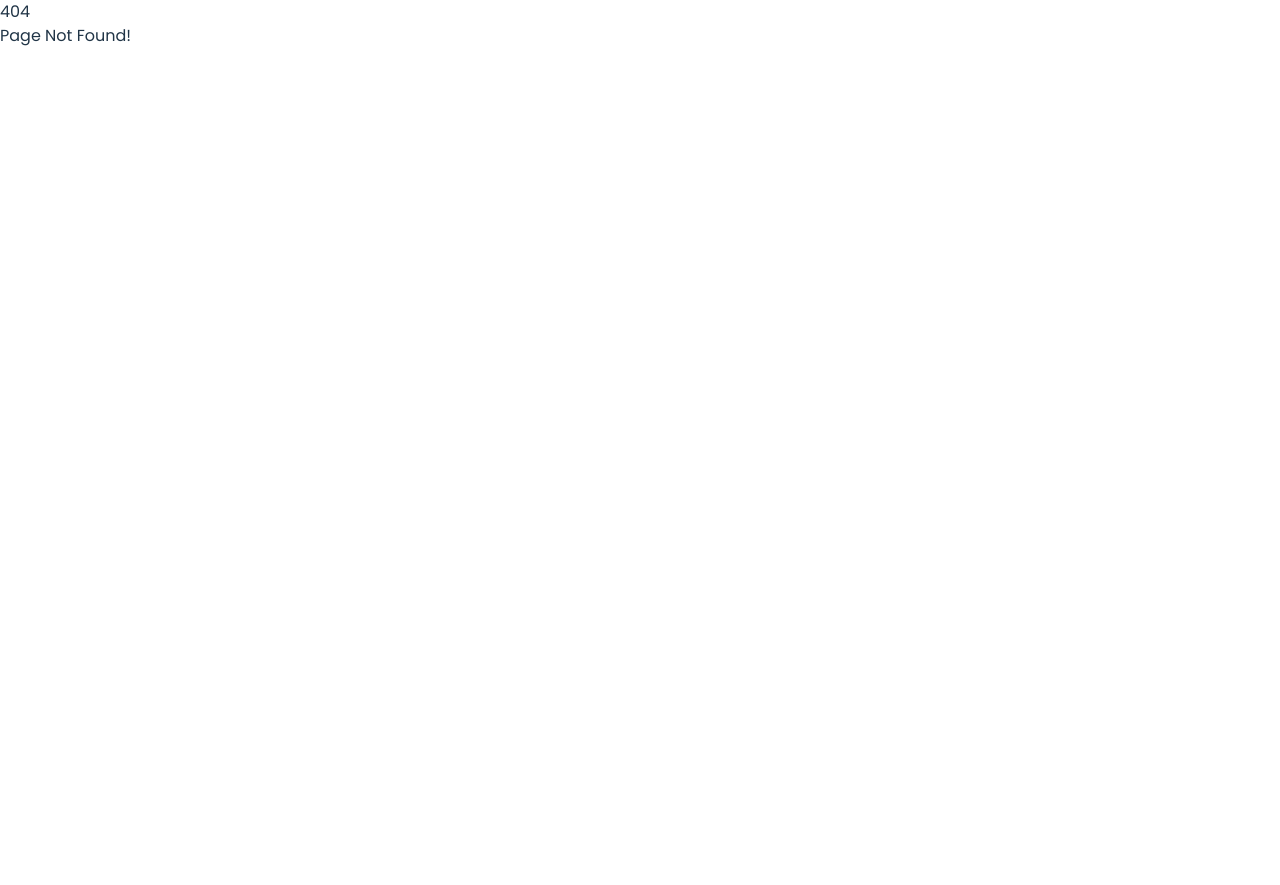
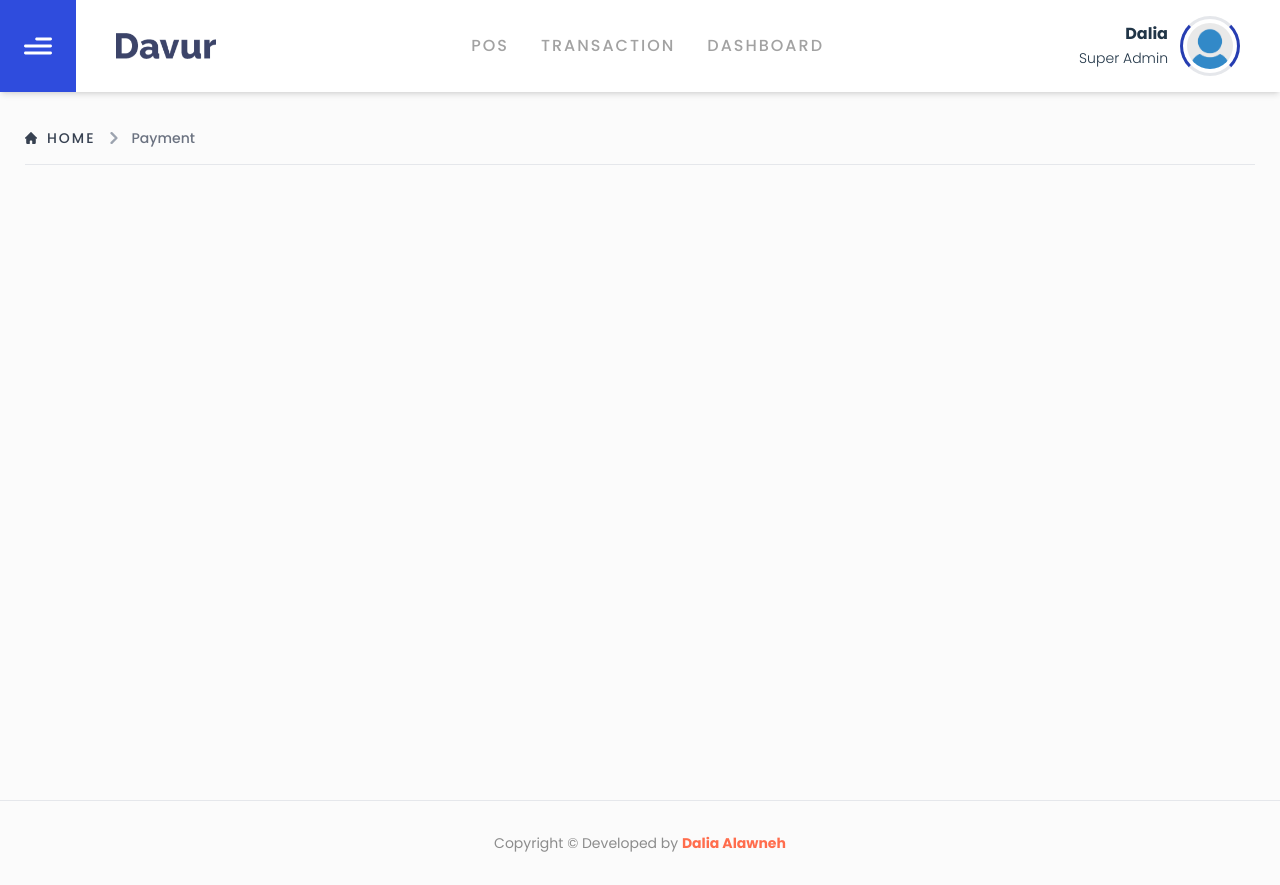
Before and after one commit to Dalia-Alawneh/restaurant-app, a React (Vite) app: page /payment in a window 1280 px wide. Before the commit this address had no page. Before the commit the page ends 800 px from the top, so only its background shows below. Built offline with nearby package versions, Linux system fonts and the light colour scheme.

Commit message:
Post order to DB

```diff
--- a/package.json
+++ b/package.json
@@ -18,6 +18,7 @@
     "lucide-react": "^0.294.0",
     "react": "^18.2.0",
     "react-dom": "^18.2.0",
+    "react-hot-toast": "^2.4.1",
     "react-redux": "^8.1.3",
     "react-router-dom": "^6.20.1",
     "swiper": "^11.0.5"
--- a/src/App.tsx
+++ b/src/App.tsx
@@ -2,11 +2,16 @@
 import { RouterProvider } from 'react-router-dom'
 import router from './routes'
 import { QueryClient, QueryClientProvider } from '@tanstack/react-query'
+import { Toaster } from 'react-hot-toast'
 function App() {
   const queryClient = new QueryClient()
   return (
     <QueryClientProvider client={queryClient}>
       <RouterProvider router={router} />
+      <Toaster
+        position="bottom-right"
+        reverseOrder={false}
+      />
     </QueryClientProvider>
   )
 }
--- a/src/components/OrderView.tsx
+++ b/src/components/OrderView.tsx
@@ -1,18 +1,20 @@
 import { Link } from "react-router-dom"
 import { useAppDispatch, useAppSelector } from "../app/store"
 import { pos } from "../assets"
-import { calculateTotalPrice, cancelOrder, decrementQuantity, incrementQuantity } from "../features/tempOrder/TempOrder"
+import { calculateTotalPrice, decrementQuantity, incrementQuantity, resetOrder } from "../features/tempOrder/TempOrder"
 import MyModal from "./ui/MyModal"
-import { useState, ChangeEvent } from 'react'
+import { useState, ChangeEvent, FormEvent } from 'react'
 import { Dialog } from "@headlessui/react"
 import Input from "./ui/Input"
 import SelectInput from "./ui/SelectInput"
 import { ICustomer } from "../interfaces"
+import { postData } from "../utils/helpers"
+import toast from "react-hot-toast"
+
 const OrderView = ({ setSelectedProducts }:
     { setSelectedProducts: (value: Record<string, boolean>) => void; }) => {
     const tempOrders = useAppSelector(state => state.tempOrders.order.products)
     const totalPrice = useAppSelector(state => state.tempOrders.totalPrice)
-
     const [customerInfo, setCustomerInfo] = useState<ICustomer>({
         name: '',
         phone: '',
@@ -43,7 +45,7 @@ const OrderView = ({ setSelectedProducts }:
         dispatch(calculateTotalPrice());
     };
     const handleCancelOrder = () => {
-        dispatch(cancelOrder())
+        dispatch(resetOrder())
         setSelectedProducts(false)
     }
 
@@ -55,9 +57,28 @@ const OrderView = ({ setSelectedProducts }:
             [name]: value,
         })
     }
-    const submitOrderHandler = (e) => {
+    const submitOrderHandler = async (e:FormEvent<HTMLFormElement>) => {
         e.preventDefault()
-        console.log(tempOrders);
+        const productsIds = tempOrders.map((order) => order.id);
+        const formattedDate = new Date().toISOString();
+        const reqData = {
+            data: {
+                ...customerInfo,
+                date: formattedDate,
+                products: productsIds,
+                totalPrice:totalPrice,
+            },
+        };
+        try {
+            const res = await postData('/orders', reqData)
+            console.log(res);
+            closeModal()
+            dispatch(resetOrder())
+            setSelectedProducts(false)
+            toast.success('Successfully Order Added!')
+        } catch (e) {
+            console.log(e);
+        }
 
     }
     return (
@@ -136,13 +157,18 @@ const OrderView = ({ setSelectedProducts }:
                             <Input type='text' placeholder='Phone' value={customerInfo.phone} name="phone" onChange={handleInfoChange} />
                         </div>
                         <SelectInput />
-                        <div className="mt-4 text-center">
+                        <div className="mt-4 text-center flex gap-3 justify-center">
+                            <Link to='payment'
+                                type="button"
+                                className="inline-flex justify-center rounded-md border border-transparent bg-[--primary-light] px-4 py-2 text-sm font-medium text-white hover:bg-[--primary-light] focus:outline-none focus-visible:ring-2 focus-visible:ring-blue-500 focus-visible:ring-offset-2"
+                            >
+                                To Pay
+                            </Link>
                             <button
                                 type="submit"
-                                className="inline-flex justify-center rounded-md border border-transparent bg-[--primary-light] px-4 py-2 text-sm font-medium text-white hover:bg-[--primary-light] focus:outline-none focus-visible:ring-2 focus-visible:ring-blue-500 focus-visible:ring-offset-2"
-                                onClick={closeModal}
+                                className="inline-flex justify-center rounded-md border border-transparent bg-[--sec-light] px-4 py-2 text-sm font-medium hover:text-white hover:bg-[--sec-color] focus:outline-none"
                             >
-                                Submit Order
+                                To Delivery
                             </button>
                         </div>
                     </form>
--- /dev/null
+++ b/src/components/ui/BreadCrumb.tsx
@@ -0,0 +1,32 @@
+import { Link } from "react-router-dom"
+
+interface IProps {
+    page:string;
+}
+const BreadCrumb = ({ page }: IProps) => {
+    return (
+            <nav className="flex" aria-label="Breadcrumb">
+                <ol className="inline-flex items-center space-x-1 md:space-x-2 rtl:space-x-reverse">
+                    <li className="inline-flex items-center">
+                        <Link to="/" className="inline-flex items-center text-sm font-medium text-gray-700  dark:text-gray-400 dark:hover:text-white">
+                            <svg className="w-3 h-3 me-2.5" aria-hidden="true" xmlns="http://www.w3.org/2000/svg" fill="currentColor" viewBox="0 0 20 20">
+                                <path d="m19.707 9.293-2-2-7-7a1 1 0 0 0-1.414 0l-7 7-2 2a1 1 0 0 0 1.414 1.414L2 10.414V18a2 2 0 0 0 2 2h3a1 1 0 0 0 1-1v-4a1 1 0 0 1 1-1h2a1 1 0 0 1 1 1v4a1 1 0 0 0 1 1h3a2 2 0 0 0 2-2v-7.586l.293.293a1 1 0 0 0 1.414-1.414Z" />
+                            </svg>
+                            Home
+                        </Link>
+                    </li>
+
+                    <li aria-current="page">
+                        <div className="flex items-center">
+                            <svg className="rtl:rotate-180 w-3 h-3 text-gray-400 mx-1" aria-hidden="true" xmlns="http://www.w3.org/2000/svg" fill="none" viewBox="0 0 6 10">
+                                <path stroke="currentColor" strokeLinecap="round" strokeLinejoin="round" strokeWidth={2} d="m1 9 4-4-4-4" />
+                            </svg>
+                            <span className="ms-1 text-sm font-medium text-gray-500 md:ms-2 dark:text-gray-400">{page}</span>
+                        </div>
+                    </li>
+                </ol>
+            </nav>
+    )
+}
+
+export default BreadCrumb
--- a/src/features/tempOrder/TempOrder.tsx
+++ b/src/features/tempOrder/TempOrder.tsx
@@ -74,10 +74,12 @@ export const tempOrdersSlice = createSlice({
 
             state.totalPrice = totalPrice;
         },
-        cancelOrder : (state)=>{
+        resetOrder : (state)=>{
             state.order.products = []
             state.totalPrice = 0
         }
+
+
 
 
     },
@@ -85,6 +87,6 @@ export const tempOrdersSlice = createSlice({
 
 export const { addToTempOrders, incrementQuantity,
     decrementQuantity, removeFromTempOrders,
-    calculateTotalPrice, cancelOrder } = tempOrdersSlice.actions
+    calculateTotalPrice, resetOrder } = tempOrdersSlice.actions
 
 export default tempOrdersSlice.reducer
--- a/src/interfaces/index.ts
+++ b/src/interfaces/index.ts
@@ -25,6 +25,7 @@ export interface IProduct {
         stars: number;
         duration: string;
     };
+    qty?:number;
 }
 
 export interface ICategory {
--- /dev/null
+++ b/src/pages/pos/Payment.tsx
@@ -0,0 +1,13 @@
+import withWrapper from "../../components/hoc/withWrapper"
+import BreadCrumb from "../../components/ui/BreadCrumb"
+
+const Payment = withWrapper(() => {
+    return (
+        <div className="mt-24 border-b pb-4">
+            <BreadCrumb page="Payment" />
+
+        </div>
+    )
+}
+)
+export default Payment
--- a/src/pages/pos/Pos.tsx
+++ b/src/pages/pos/Pos.tsx
@@ -10,6 +10,7 @@ import { getData } from "../../utils/helpers"
 import { IProduct } from "../../interfaces"
 import Paginator from "../../components/ui/Paginator"
 import withWrapper from "../../components/hoc/withWrapper"
+import toast from "react-hot-toast/headless"
 
 const Pos = withWrapper(() => {
     const isToggle = useAppSelector(state => state.toggleSideBar.value)
@@ -26,6 +27,7 @@ const Pos = withWrapper(() => {
         }
     }
     useEffect(() => {
+        toast.success('Successfully toasted!')
         setData()
     }, [])
     return (
--- a/src/routes/index.tsx
+++ b/src/routes/index.tsx
@@ -4,11 +4,13 @@ import ErrorHandler from "../components/error/ErrorHandler"
 import { Dashboard } from "../pages/dashboard";
 import { Pos } from "../pages/pos";
 import { Transaction } from "../pages/transaction";
+import Payment from "../pages/pos/Payment";
 
 const router = createBrowserRouter(createRoutesFromElements(
     <>
         <Route path="/" element={<RootLayout/>}>
             <Route index element={<Pos/>}/>
+            <Route path="payment" element={<Payment/>}/>
             <Route path="dashboard" element={<Dashboard/>}/>
             <Route path="transaction" element={<Transaction/>}/>
         </Route>
--- a/src/utils/helpers.ts
+++ b/src/utils/helpers.ts
@@ -5,3 +5,7 @@ export const getData =async (url:string) => {
     const {data} =await axiosInstance.get(url)
     return data
 }
+export const postData =async (url:string, data:unknown) => {
+    const res =await axiosInstance.post(url, data)
+    return res.data
+}
```
Also changed, not shown: 1 other file (tests, documents, lock files or other folders).
